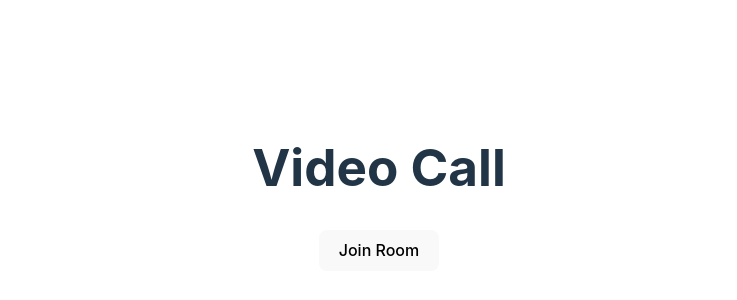
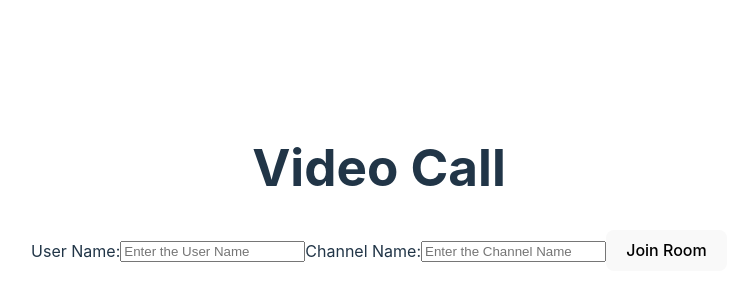
Before and after one commit to Pras2214/Video-Chatting-App, a React (Vite) app: page / in a window 1280 px wide. Shown: the part 212-512 px from the top of the page, without its empty margins (261-998 px from the left). Built offline with nearby package versions, Linux system fonts and the light colour scheme; what agora-rtc-sdk-ng would draw is missing.

Commit message:
Added the text input in UI

```diff
--- a/src/components/Lobby.jsx
+++ b/src/components/Lobby.jsx
@@ -7,6 +7,14 @@ export let joinedObj = {};
 
 const Lobby = () => {
   const [joined, setJoined] = useState(false);
+  const [userName, setUserName] = useState("");
+  const [channelName, setChannelName] = useState("");
+  const handleSetUserName = (e) => {
+    setUserName(e.target.value);
+  };
+  const handleSetChannelName = (e) => {
+    setChannelName(e.target.value);
+  };
   joinedObj = {
     joined,
     setJoined,
@@ -14,10 +22,31 @@ const Lobby = () => {
   return (
     <>
       <h1>Video Call</h1>
+      {joined && <h3>{channelName}</h3>}
       <UserProvider>
-        {!joined && <button onClick={() => setJoined(true)}>Join Room</button>}
+        {!joined && (
+          <form>
+            <label htmlFor="userName">User Name:</label>
+            <input
+              name="userName"
+              type="text"
+              placeholder="Enter the User Name"
+              onChange={handleSetUserName}
+            />
+            <label htmlFor="channelName">Channel Name:</label>
+            <input
+              name="channelName"
+              type="text"
+              placeholder="Enter the Channel Name"
+              onChange={handleSetChannelName}
+            />
+            {!joined && (
+              <button onClick={() => setJoined(true)}>Join Room</button>
+            )}
+          </form>
+        )}
         {joined && <Controls />}
-        {joined && <VideoRoom />}
+        {joined && <VideoRoom userName={userName} />}
       </UserProvider>
     </>
   );
--- a/src/components/VideoPlayer.jsx
+++ b/src/components/VideoPlayer.jsx
@@ -1,16 +1,17 @@
 import React, { useEffect, useRef } from "react";
 
-const VideoPlayer = ({ user }) => {
+const VideoPlayer = ({ user,users}) => {
   const ref = useRef();
 
   useEffect(() => {
-    console.log(user.uid);
     user.videoTrack.play(ref.current);
   }, []);
 
   return (
     <div>
-      Uid: {user.uid}
+      {/* Uid: {user.uid} */}
+      {/* Name: {name} */}
+      {console.log(users)}
       <div ref={ref} style={{ width: "200px", height: "200px" }}></div>
     </div>
   );
--- a/src/components/VideoRoom.jsx
+++ b/src/components/VideoRoom.jsx
@@ -5,17 +5,19 @@ import { UserContext } from "./Context";
 
 const APP_ID = "eda4b076ae714a89a420adbfae0167fa";
 const TOKEN =
-  "007eJxTYPCIV30uqrz28mKjiZpcR7lVxMy+Ln5y6OQKpXVfaxJe/NihwJCakmiSZGBulphqbmiSaGGZaGJkkJiSlJaYamBoZp6WmOUpmNYQyMhwbJsNKyMDBIL4LAy5iZl5DAwAY78gFQ==";
+  "007eJxTYMgpe+p0xfhE5qe37MtZiq4s3M+jEPglm7eyZfqld3/9U3sVGFJTEk2SDMzNElPNDU0SLSwTTYwMElOS0hJTDQzNzNMSX28USmsIZGRI/rqTiZEBAkF8FobcxMw8BgYA6s0iHA==";
 const CHANNEL = "main";
 
 const client = AgoraRTC.createClient({ mode: "rtc", codec: "vp8" });
 
-const VideoRoom = () => {
+const userMap = new Map();
+
+const VideoRoom = ({ userName }) => {
   const [users, setUsers] = useState([]);
   const [localTracks, setLocalTracks] = useState([]);
-  const { user, updateUser } = useContext(UserContext);
+  const { updateUser } = useContext(UserContext);
   const usersObj = {
-    users: users,
+    users,
     setUsers,
   };
   const handleUserJoined = async (user, mediaType) => {
@@ -47,8 +49,9 @@ const VideoRoom = () => {
         setLocalTracks(tracks);
         setUsers((prevUsers) => [
           ...prevUsers,
-          { uid, videoTrack, audioTrack },
+          { uid, videoTrack, audioTrack, name: userName },
         ]);
+        userMap[uid] = userName;
         client.publish(tracks);
 
         return () => {
@@ -64,14 +67,21 @@ const VideoRoom = () => {
   }, []);
 
   return (
-    <div style={{ display: "flex", justifyContent: "center"}}>
-      <div style={{ display: "grid", gridTemplateColumns: "repeat(3,200px)", gap: "50px"  }}>
+    <div style={{ display: "flex", justifyContent: "center" }}>
+      <div
+        style={{
+          display: "grid",
+          gridTemplateColumns: "repeat(3,200px)",
+          gap: "50px",
+        }}
+      >
         {users.map((user) => (
           <>
-            <VideoPlayer key={user.uid} user={user} />
+            <VideoPlayer key={user.uid} users={users} user={user} />
             {updateUser(user, client, usersObj)}
           </>
         ))}
+        {/* {console.log(userMap)} */}
       </div>
     </div>
   );
```
